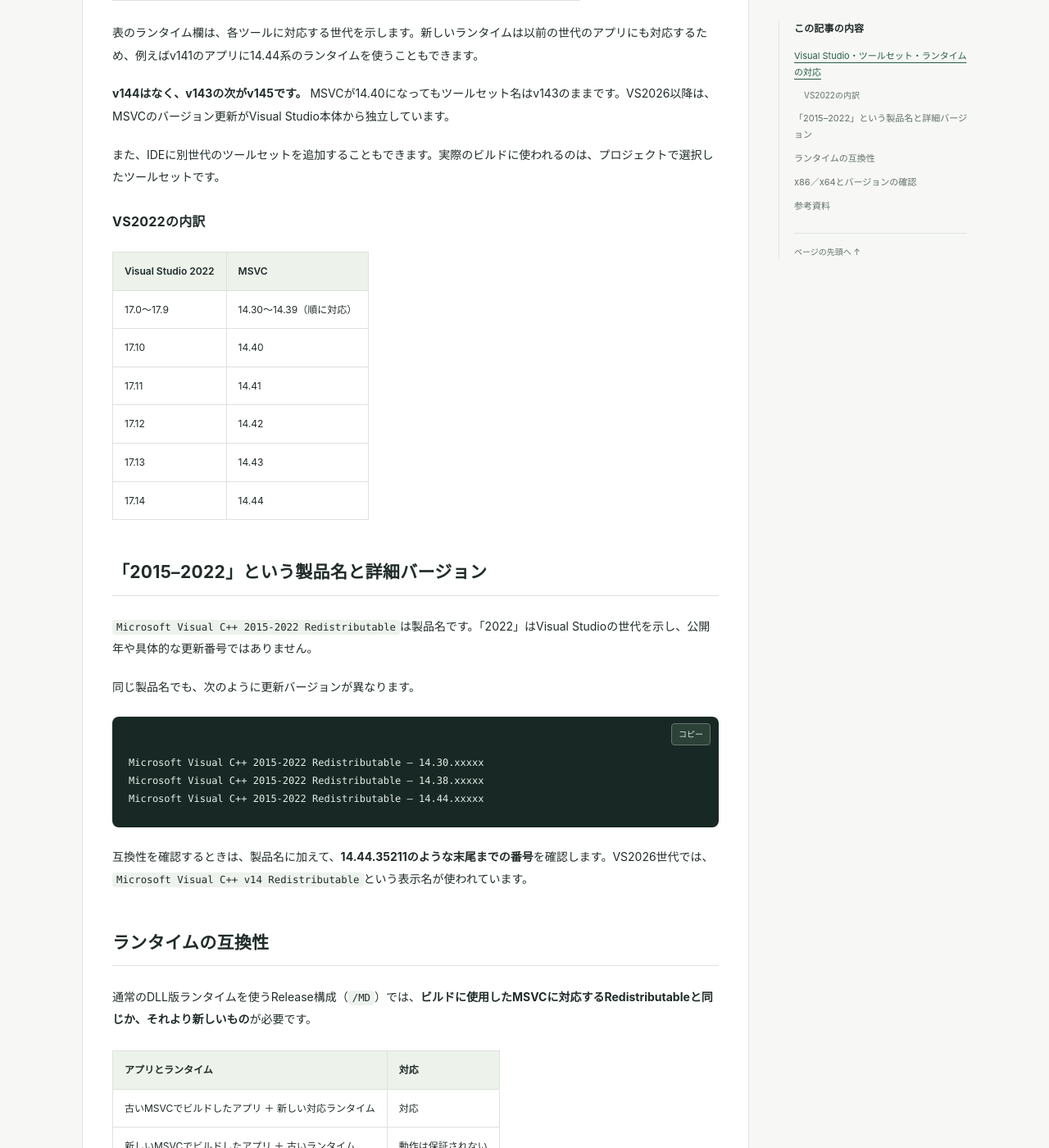
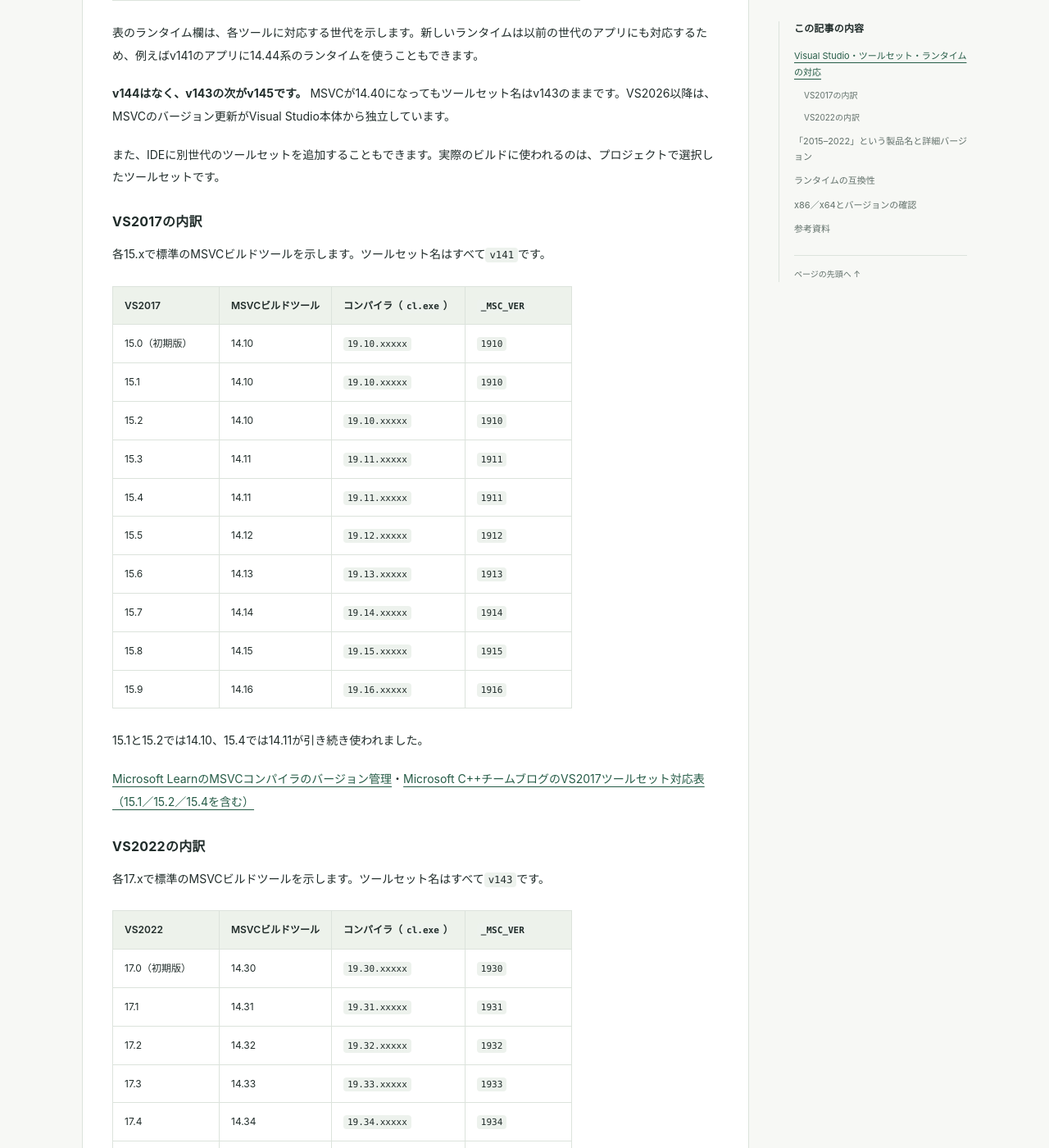
Before and after one commit to khf05137/tech-notes, a Jekyll site: the page built from _posts/2026-11-10-msvc-runtime-and-toolset-compatibility.md, in a window 1280 px wide and 1400 px high, scrolled down 945 px. Shown: the whole window at 82% size. Built offline with Jekyll 4.4.1, drawn with Linux system fonts in a browser that asks for light colours; some of the changed text lies outside the part shown.

Commit message:
docs: detail MSVC versions for Visual Studio 2017 and 2022 (#7)

```diff
--- a/_posts/2026-11-10-msvc-runtime-and-toolset-compatibility.md
+++ b/_posts/2026-11-10-msvc-runtime-and-toolset-compatibility.md
@@ -26,16 +26,52 @@ Visual C++のバージョンには、Visual Studioの製品名、`v143`のよう
 
 また、IDEに別世代のツールセットを追加することもできます。実際のビルドに使われるのは、プロジェクトで選択したツールセットです。
 
+### VS2017の内訳
+
+各15.xで標準のMSVCビルドツールを示します。ツールセット名はすべて`v141`です。
+
+| VS2017 | MSVCビルドツール | コンパイラ（`cl.exe`） | `_MSC_VER` |
+|---|---|---|---|
+| 15.0（初期版） | 14.10 | `19.10.xxxxx` | `1910` |
+| 15.1 | 14.10 | `19.10.xxxxx` | `1910` |
+| 15.2 | 14.10 | `19.10.xxxxx` | `1910` |
+| 15.3 | 14.11 | `19.11.xxxxx` | `1911` |
+| 15.4 | 14.11 | `19.11.xxxxx` | `1911` |
+| 15.5 | 14.12 | `19.12.xxxxx` | `1912` |
+| 15.6 | 14.13 | `19.13.xxxxx` | `1913` |
+| 15.7 | 14.14 | `19.14.xxxxx` | `1914` |
+| 15.8 | 14.15 | `19.15.xxxxx` | `1915` |
+| 15.9 | 14.16 | `19.16.xxxxx` | `1916` |
+
+15.1と15.2では14.10、15.4では14.11が引き続き使われました。
+
+[Microsoft LearnのMSVCコンパイラのバージョン管理](https://learn.microsoft.com/ja-jp/cpp/overview/compiler-versions)・[Microsoft C++チームブログのVS2017ツールセット対応表（15.1／15.2／15.4を含む）](https://devblogs.microsoft.com/cppblog/side-by-side-minor-version-msvc-toolsets-in-visual-studio-2017/)
+
 ### VS2022の内訳
 
-| Visual Studio 2022 | MSVC |
-|---|---|
-| 17.0～17.9 | 14.30～14.39（順に対応） |
-| 17.10 | 14.40 |
-| 17.11 | 14.41 |
-| 17.12 | 14.42 |
-| 17.13 | 14.43 |
-| 17.14 | 14.44 |
+各17.xで標準のMSVCビルドツールを示します。ツールセット名はすべて`v143`です。
+
+| VS2022 | MSVCビルドツール | コンパイラ（`cl.exe`） | `_MSC_VER` |
+|---|---|---|---|
+| 17.0（初期版） | 14.30 | `19.30.xxxxx` | `1930` |
+| 17.1 | 14.31 | `19.31.xxxxx` | `1931` |
+| 17.2 | 14.32 | `19.32.xxxxx` | `1932` |
+| 17.3 | 14.33 | `19.33.xxxxx` | `1933` |
+| 17.4 | 14.34 | `19.34.xxxxx` | `1934` |
+| 17.5 | 14.35 | `19.35.xxxxx` | `1935` |
+| 17.6 | 14.36 | `19.36.xxxxx` | `1936` |
+| 17.7 | 14.37 | `19.37.xxxxx` | `1937` |
+| 17.8 | 14.38 | `19.38.xxxxx` | `1938` |
+| 17.9 | 14.39 | `19.39.xxxxx` | `1939` |
+| 17.10 | 14.40 | `19.40.xxxxx` | `1940` |
+| 17.11 | 14.41 | `19.41.xxxxx` | `1941` |
+| 17.12 | 14.42 | `19.42.xxxxx` | `1942` |
+| 17.13 | 14.43 | `19.43.xxxxx` | `1943` |
+| 17.14 | 14.44 | `19.44.xxxxx` | `1944` |
+
+17.10でMSVCは14.40、`_MSC_VER`は`1940`になりました。コンパイラの末尾のビルド番号は更新で変わることがあり、詳細は`cl /Bv`で確認できます。
+
+[Microsoft LearnのMSVCコンパイラのバージョン管理](https://learn.microsoft.com/ja-jp/cpp/overview/compiler-versions)・[Microsoft C++チームブログの17.10でのバージョン変更](https://devblogs.microsoft.com/cppblog/msvc-toolset-minor-version-number-14-40-in-vs-2022-v17-10/)
 
 ## 「2015–2022」という製品名と詳細バージョン
 
```
Also changed, not shown: other parts of _posts/2026-11-10-msvc-runtime-and-toolset-compatibility.md (+1 -1 lines).
